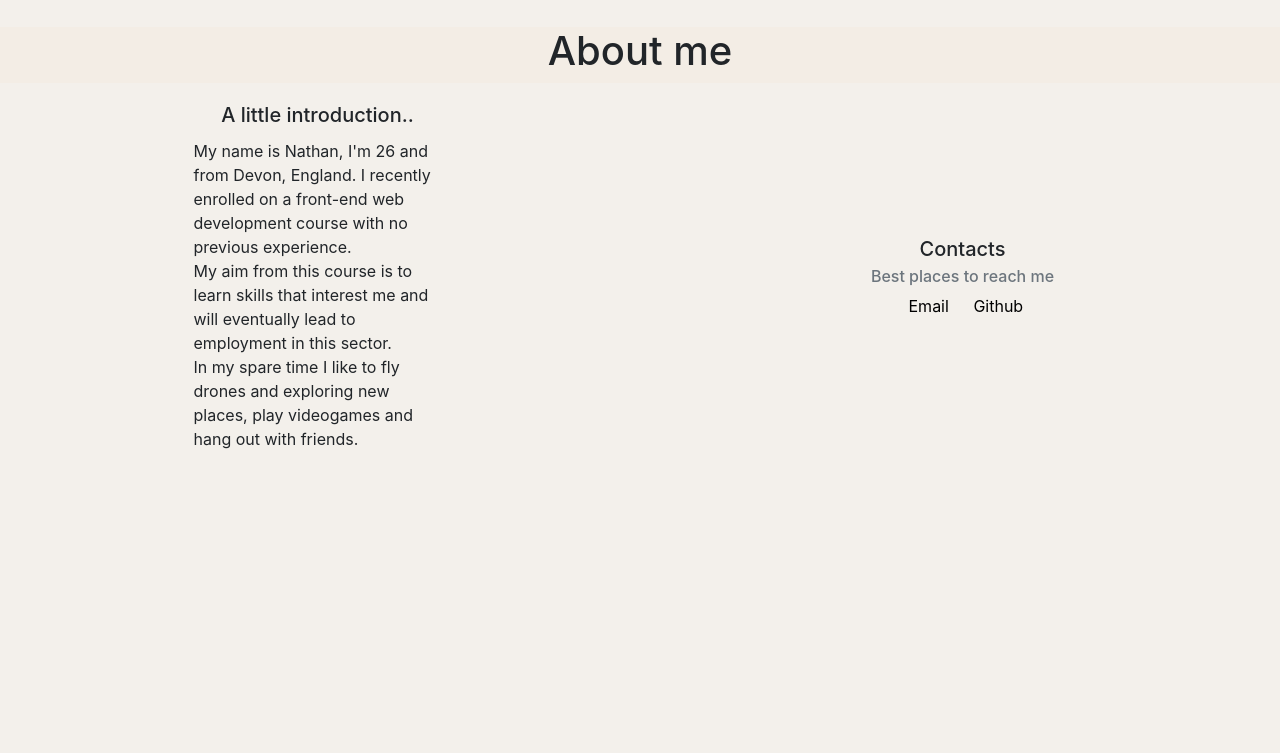
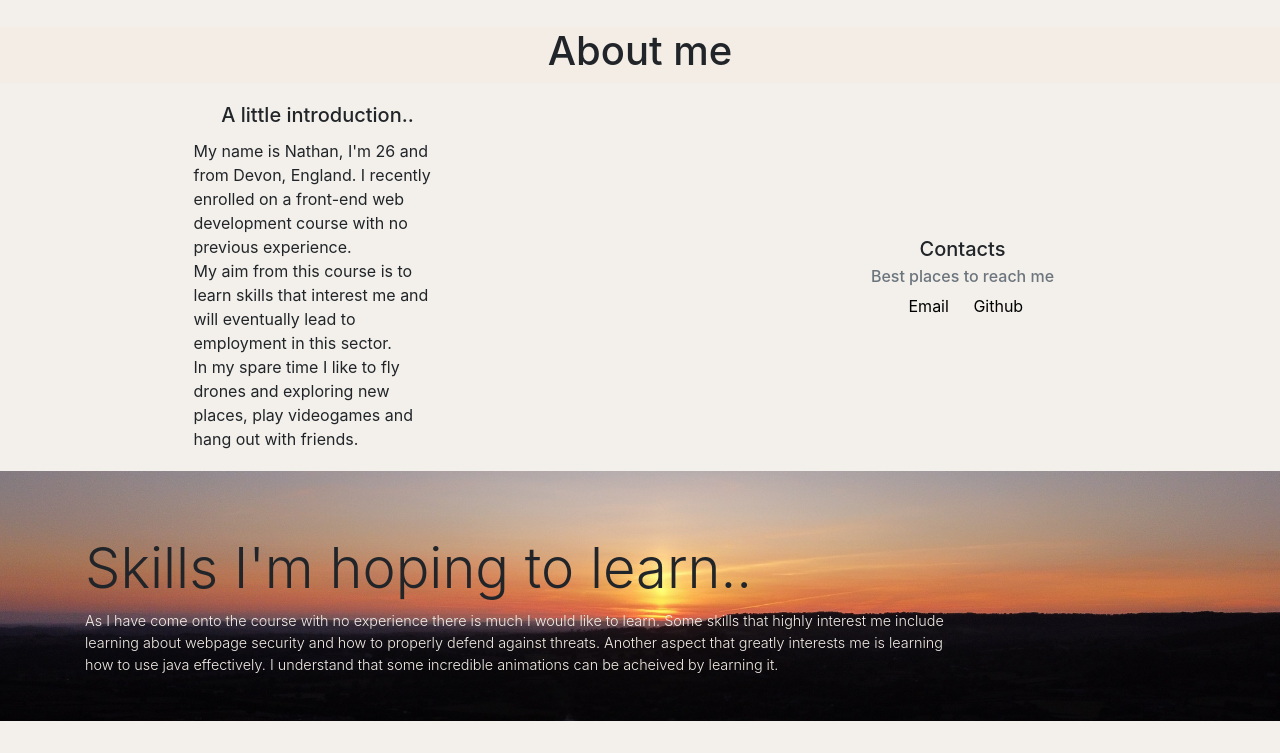
Before and after one commit to NatCro/bootstrap-portfolio, a plain HTML site: page index.html in a window 1280 px wide. Shown: the part 710-1463 px from the top of the page. Before the commit the page ends 1181 px from the top, so only its background shows below. Drawn offline with nearby package versions, Linux system fonts and the light colour scheme.

Commit message:
added a jumbotron for my skills section under projects

```diff
--- a/CSS/style.css
+++ b/CSS/style.css
@@ -151,3 +151,8 @@ background-color: var(--offwhite);
     display: flex;
     justify-content: center;
 }
+
+.lead{
+    color: var(--offwhite);
+    font-size: 90%;
+}
--- a/index.html
+++ b/index.html
@@ -125,5 +125,12 @@
     </div></div>
   </div>
 
+  <div class="jumbotron jumbotron-fluid">
+    <div class="container">
+      <h1 class="display-4">Skills I'm hoping to learn..</h1>
+      <p class="lead">As I have come onto the course with no experience there is much I would like to learn. Some skills that highly interest me include<br>learning about webpage security and how to properly defend against threats. Another aspect that greatly interests me is learning<br>how to use java effectively. I understand that some incredible animations can be acheived by learning it.</p>
+    </div>
+  </div>
+
 </body>
 </html>
```
